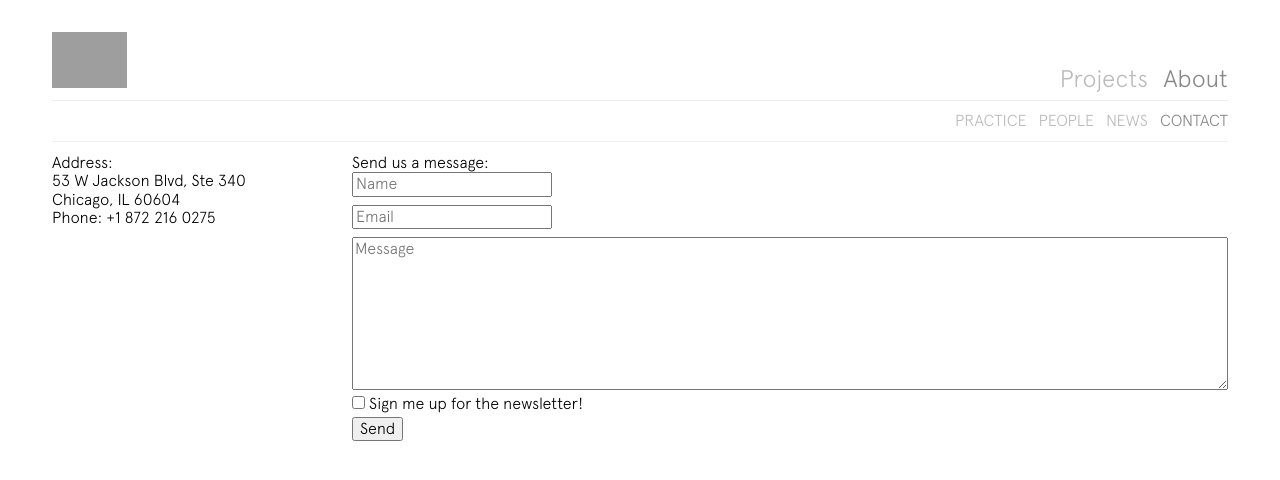
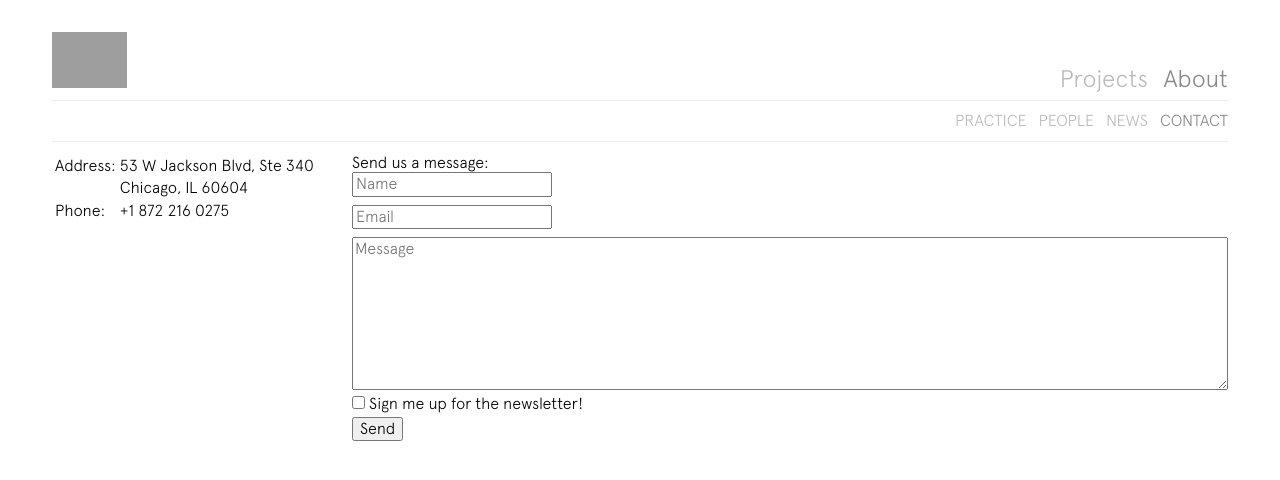
Before and after one commit to palmyra-arch/palmyra-arch.github.io, a Jekyll site: the page built from contact.html, in a window 1280 px wide. Shown: the top 480 px of the page. Built offline with Jekyll 4.4.1, drawn with Linux system fonts in a browser that asks for light colours; part of the change alters nothing that is shown; grey boxes are pictures that could not be loaded.

Commit message:
tried a table in contact

```diff
--- a/contact.html
+++ b/contact.html
@@ -5,9 +5,11 @@ permalink: contact
 ---
 <div class="row">
     <div class="col col-1-1 col-lg-1-4 col-md-2-5 col-sm-1-2">
-        Address: <div>53 W Jackson Blvd, Ste 340<br>
-        Chicago, IL 60604</div>
-        Phone: +1 872 216 0275
+        <table>
+ <tr><td>Address:</td><td>53 W Jackson Blvd, Ste 340</td></tr>
+ <tr><td></td><td>Chicago, IL 60604</td></tr>
+ <tr><td>Phone:</td><td>+1 872 216 0275</td></tr>
+</table>
     </div>
     <div class="col col-1-1 col-lg-3-4 col-md-3-5 col-sm-1-2">
         Send us a message:
```
